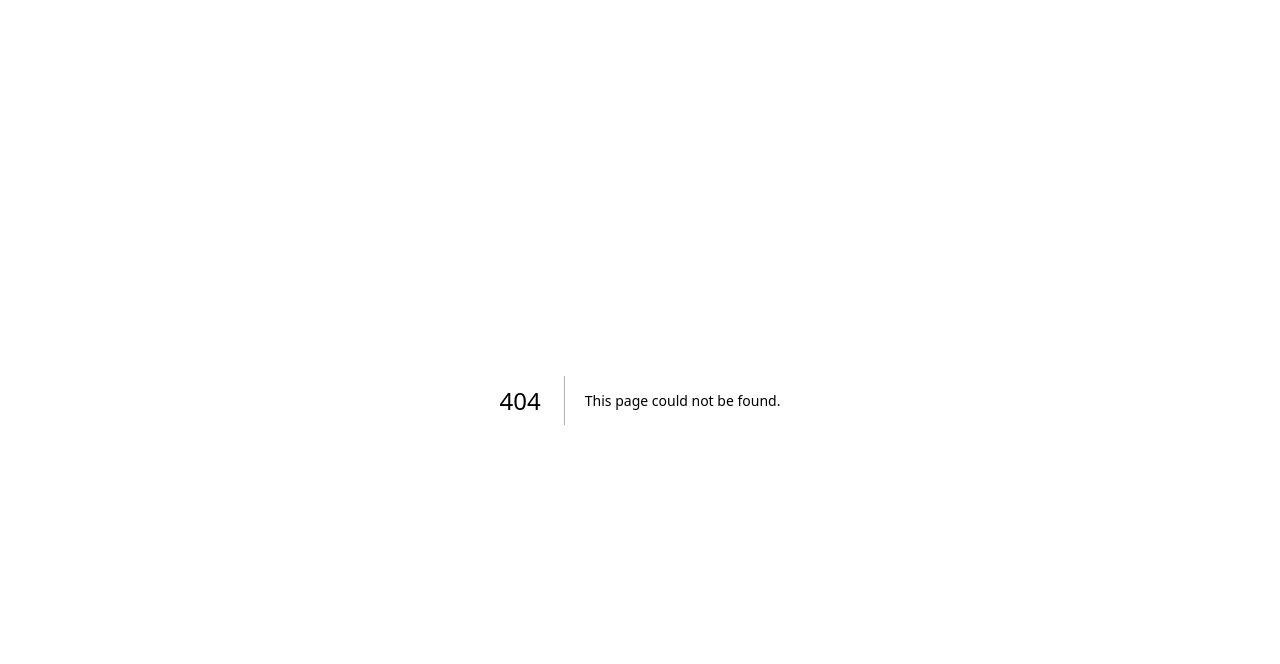
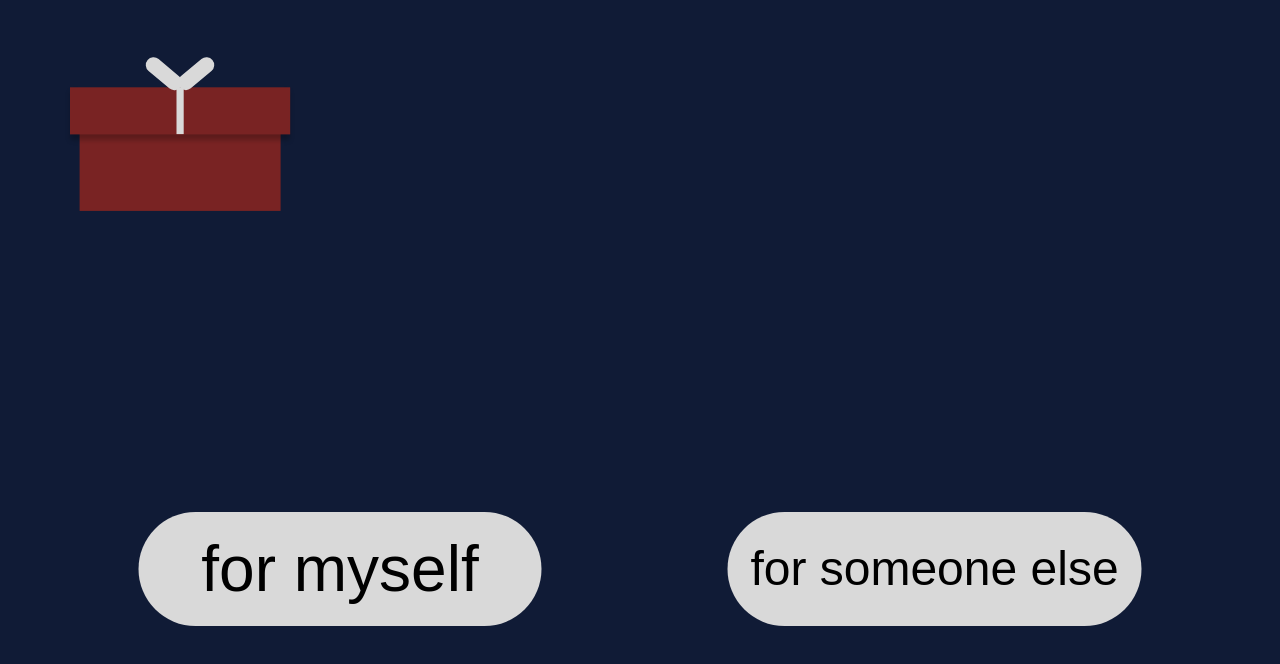
Before and after one commit to swaetamir/memory-box, a Next.js app: page /choose in a window 1280 px wide. Before the commit this address had no page. Shown: the top 664 px of the page. Built offline with nearby package versions, Linux system fonts and the light colour scheme.

Commit message:
add box choice flow and routing

```diff
--- /dev/null
+++ b/src/app/choose/page.tsx
@@ -0,0 +1,5 @@
+import ChooseClient from "./ui";
+
+export default function ChoosePage() {
+  return <ChooseClient />;
+}
--- /dev/null
+++ b/src/app/choose/ui.tsx
@@ -0,0 +1,38 @@
+"use client";
+
+import { useRouter } from "next/navigation";
+import GiftBox from "@/components/GiftBox";
+
+export default function ChooseClient() {
+  const router = useRouter();
+
+  return (
+    <main className="relative min-h-screen bg-[#101B36] overflow-hidden">
+      {/* tiny corner box */}
+      <div className="absolute left-[70px] top-[54px] scale-[0.3] origin-top-left">
+        <GiftBox />
+      </div>
+
+      {/* buttons */}
+      <div className="absolute left-1/2 top-[512px] -translate-x-1/2 flex gap-[186px]">
+        <button
+          onClick={() => router.push("/create?mode=self")}
+          className="w-[403px] h-[114px] bg-[#D9D9D9] rounded-[143px] flex items-center justify-center"
+        >
+          <span className="font-gambarino text-black text-[64px] leading-none">
+            for myself
+          </span>
+        </button>
+
+        <button
+          onClick={() => router.push("/create?mode=other")}
+          className="w-[414px] h-[114px] bg-[#D9D9D9] rounded-[143px] flex items-center justify-center"
+        >
+          <span className="font-gambarino text-black text-[48px] leading-none">
+            for someone else
+          </span>
+        </button>
+      </div>
+    </main>
+  );
+}
--- /dev/null
+++ b/src/app/create/page.tsx
@@ -0,0 +1,15 @@
+export default function CreatePage({
+    searchParams,
+  }: {
+    searchParams: { mode?: string };
+  }) {
+    const mode = searchParams.mode ?? "self";
+
+    return (
+      <main className="min-h-screen bg-[#101B36] text-white flex items-center justify-center">
+        <div className="font-gambarino text-5xl">
+          create mode: {mode}
+        </div>
+      </main>
+    );
+  }
--- a/src/app/page.tsx
+++ b/src/app/page.tsx
@@ -1,3 +1,4 @@
+import Link from "next/link";
 import GiftBox from "@/components/GiftBox";
 
 export default function Home() {
@@ -8,10 +9,10 @@ export default function Home() {
       </div>
 
       <div className="absolute left-1/2 top-[780px] -translate-x-1/2 text-white">
-        <div className="text-[96px] leading-none font-gambarino">
-          send a box →
-        </div>
-        <div className="mt-6 w-[541px] border-t-4 border-white" />
+        <Link href="/choose" className="inline-block">
+          <div className="text-[96px] leading-none font-gambarino">send a box →</div>
+          <div className="mt-6 w-[541px] border-t-4 border-white" />
+        </Link>
       </div>
     </main>
   );
```
